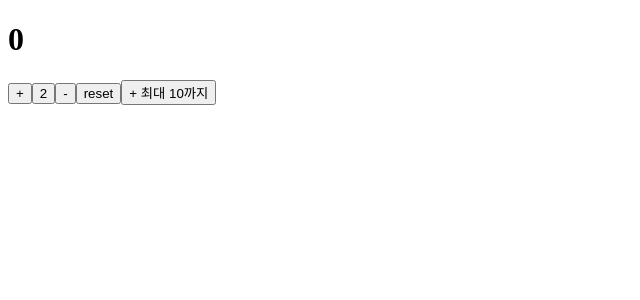
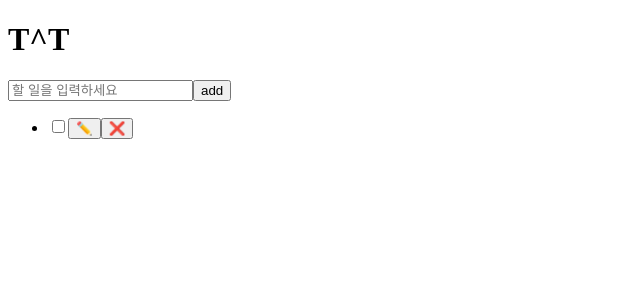
Before and after one commit to wonbean08/Programming_3300, a React (Vite) app: page / in a window 1280 px wide. Shown: the top 300 px of the page, without its empty margins (0-640 px from the left). Built offline with nearby package versions, Linux system fonts and the light colour scheme.

Commit message:
TodoListApp 시작, HTML

```diff
--- /dev/null
+++ b/src/TodoListApp.jsx
@@ -0,0 +1,22 @@
+function TodoListApp() {
+    return (
+        <div>
+            <h1>T^T</h1>
+            <form>
+                <input type="text" placeholder="할 일을 입력하세요" />
+                <button type="submit">add</button>
+            </form>
+
+            <ul>
+                <li>
+                    <input type="checkbox" name="" id="chk-1" />
+                    <label htmlFor="chk-1"></label>
+                    <button>✏️</button>
+                    <button>❌</button>
+                </li>
+            </ul>
+        </div>
+    );
+}
+
+export default TodoListApp;
--- a/src/main.jsx
+++ b/src/main.jsx
@@ -1,10 +1,12 @@
+//https://programming-3315.wjo54465.workers.dev/
+
 import { StrictMode } from 'react'
 import { createRoot } from 'react-dom/client'
 // import './index.css'
-import CounterApp from './CounterApp'
+import TodoListApp from './TodoListApp.jsx'
 
 createRoot(document.getElementById('root')).render(
   <StrictMode>
-    <CounterApp />
+    <TodoListApp />
   </StrictMode>,
 )
```
Also changed, not shown: 1 other file (tests, documents, lock files or other folders).
